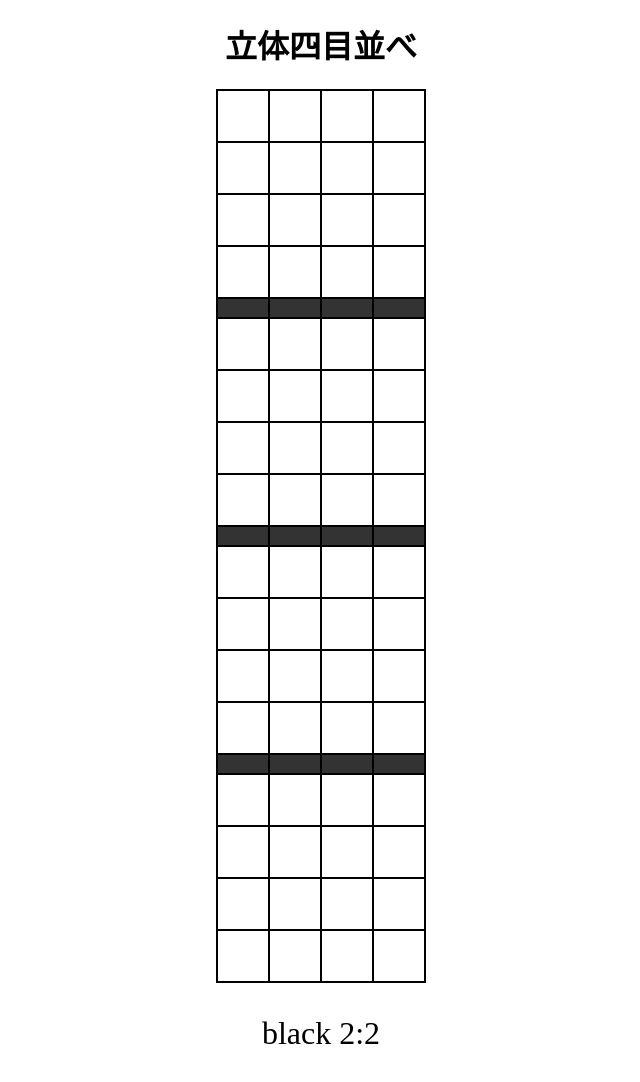
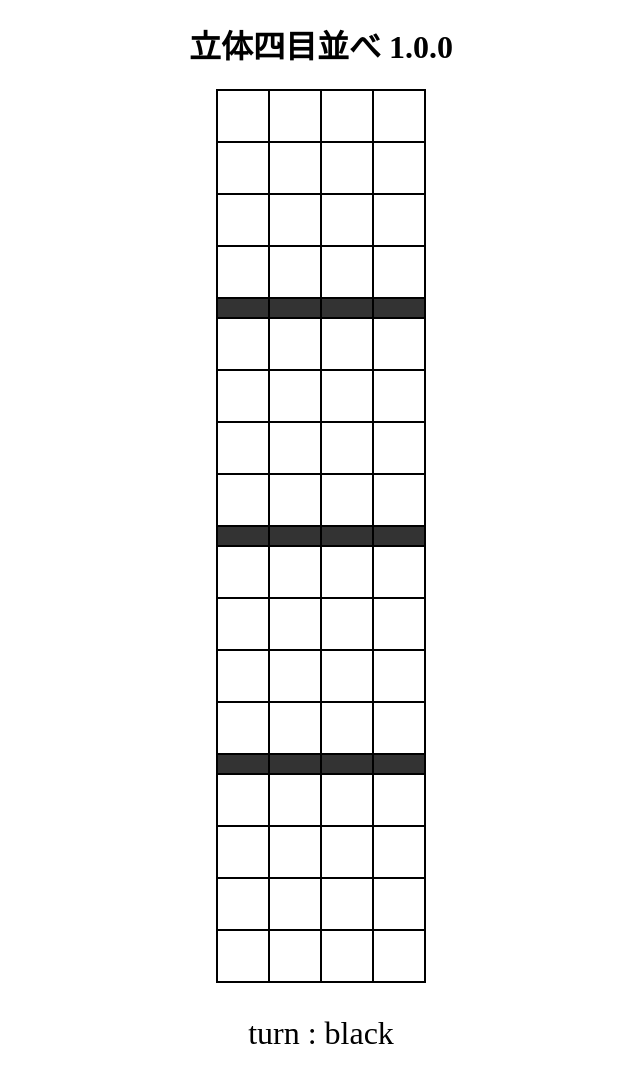
Before and after one commit to kimimimimi/FourCube, a plain HTML site: page index.html in a window 1280 px wide. Shown: the whole page, without its empty margins (319-959 px from the left). Drawn offline with Linux system fonts and the light colour scheme.

Commit message:
バージョンを表示する

```diff
--- a/index.html
+++ b/index.html
@@ -3,14 +3,14 @@
 
 <head>
     <meta charset="UTF-8">
-    <title>立体四目並べ（制作中）</title>
+    <title>立体四目並べ_FourCube</title>
     <link rel="stylesheet" type="text/css" href="style.css">
 </head>
 
 <body>
-    <h1>立体四目並べ</h1>
+    <h1>立体四目並べ <span id="version">0.1</span></h1>
     <div id="board"></div>
-    <p><span id="turn">black</span> <span id="countBlack">2</span>:<span id="countWhite">2</span></p>
+    <p>turn : <span id="turn">black</span></p>
     <script src="script.js"></script>
 </body>
 
--- a/script.js
+++ b/script.js
@@ -1,3 +1,6 @@
+const version = '1.0.0'
+document.getElementById('version').textContent = version
+
 const black = 1, white = -1, empty = 0, wall = 2, end = 0;
 
 const bord_full = 64;
@@ -426,13 +429,13 @@ function search(cb, depth, fugou) {
         nb[idx] = nb[teban]
         nb[teban] = opp(nb[teban])
         let temp_eval = search(nb, depth-1, fugou*-1)
-        //console.log('t', ret_eval, temp_eval)
+        //console.log('t',ret_eval,temp_eval)
         if (ret_idx ==-1 || fugou*ret_eval < fugou*temp_eval){
             ret_idx=idx;
             ret_eval=temp_eval;
         }
     }
-    //console.log('f',depth,ret_eval)
+    console.log('fff',depth,ret_eval)
     return ret_eval
 }
 
```
